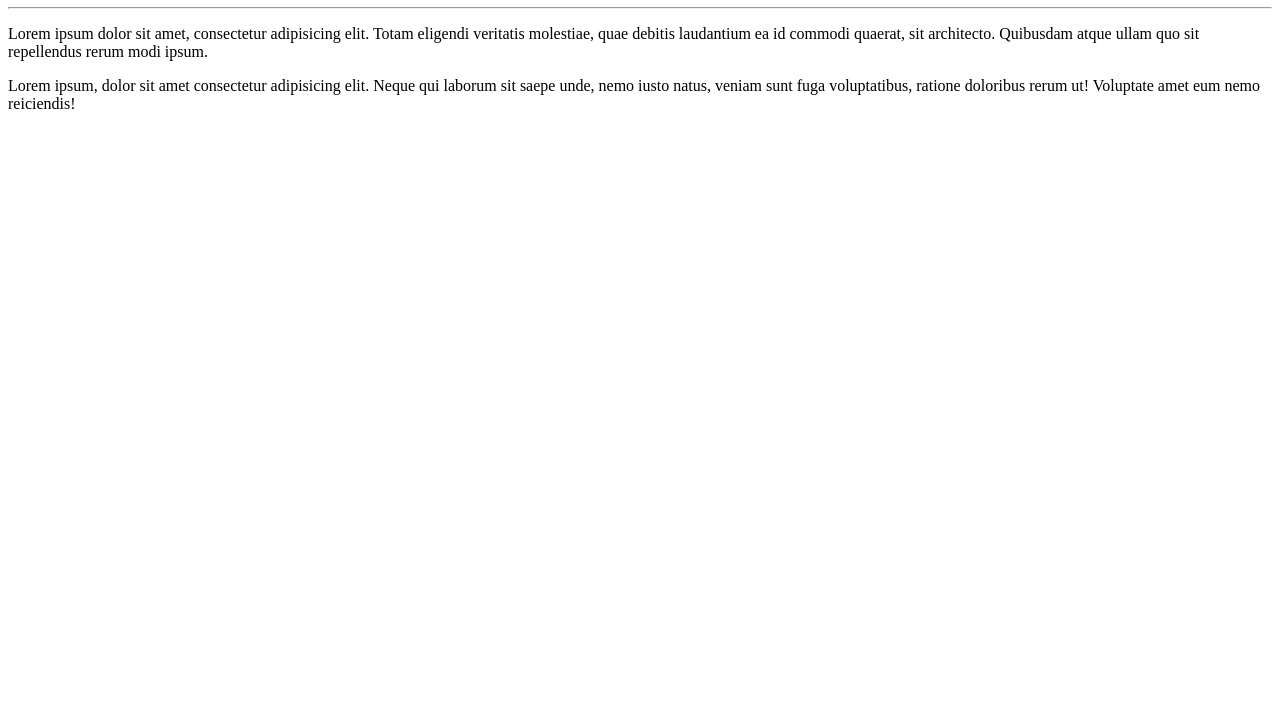
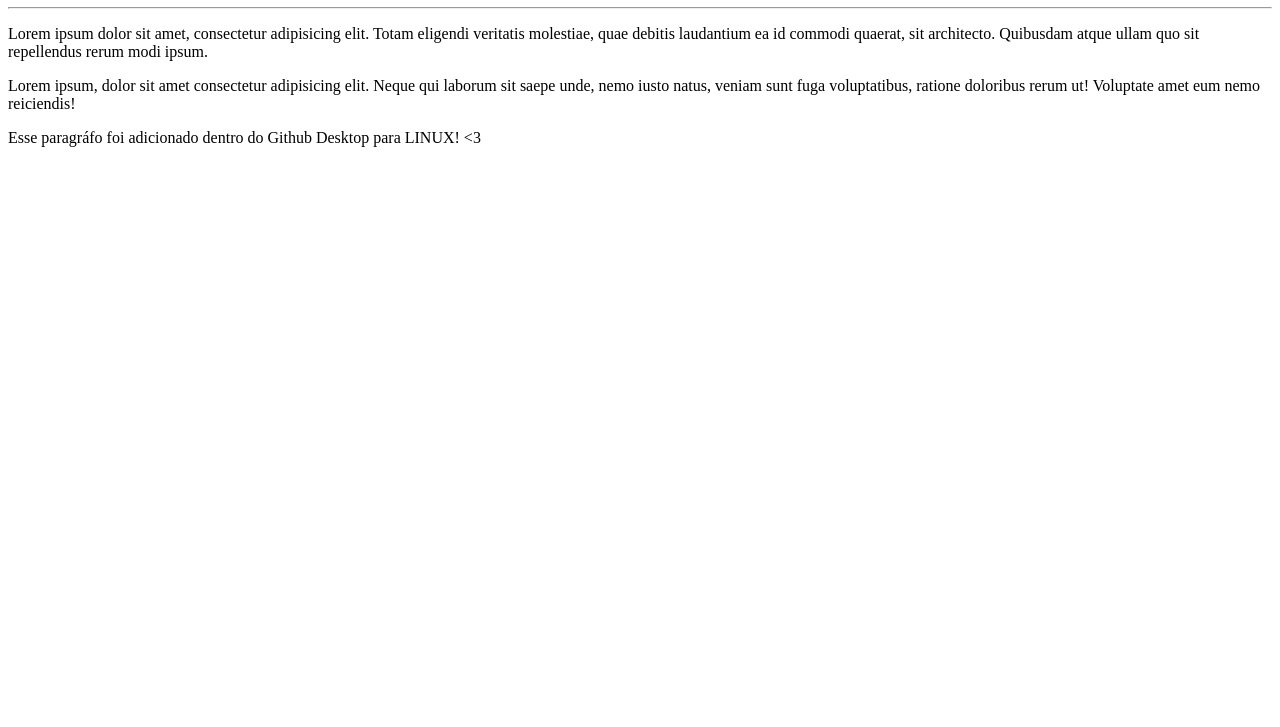
Before and after one commit to antoniocbarbosa/Ola-Mundo, a plain HTML site: page site-exemplo/index.html in a window 1280 px wide. Shown: the part 73-800 px from the top of the page. Drawn offline with Linux system fonts and the light colour scheme.

Commit message:
Mudei o arquivo index

```diff
--- a/site-exemplo/index.html
+++ b/site-exemplo/index.html
@@ -10,5 +10,6 @@
     <hr>
     <p>Lorem ipsum dolor sit amet, consectetur adipisicing elit. Totam eligendi veritatis molestiae, quae debitis laudantium ea id commodi quaerat, sit architecto. Quibusdam atque ullam quo sit repellendus rerum modi ipsum.</p>
     <p>Lorem ipsum, dolor sit amet consectetur adipisicing elit. Neque qui laborum sit saepe unde, nemo iusto natus, veniam sunt fuga voluptatibus, ratione doloribus rerum ut! Voluptate amet eum nemo reiciendis!</p>
+    <p>Esse paragráfo foi adicionado dentro do Github Desktop para LINUX! &LT;3</p>
 </body>
 </html>
```
